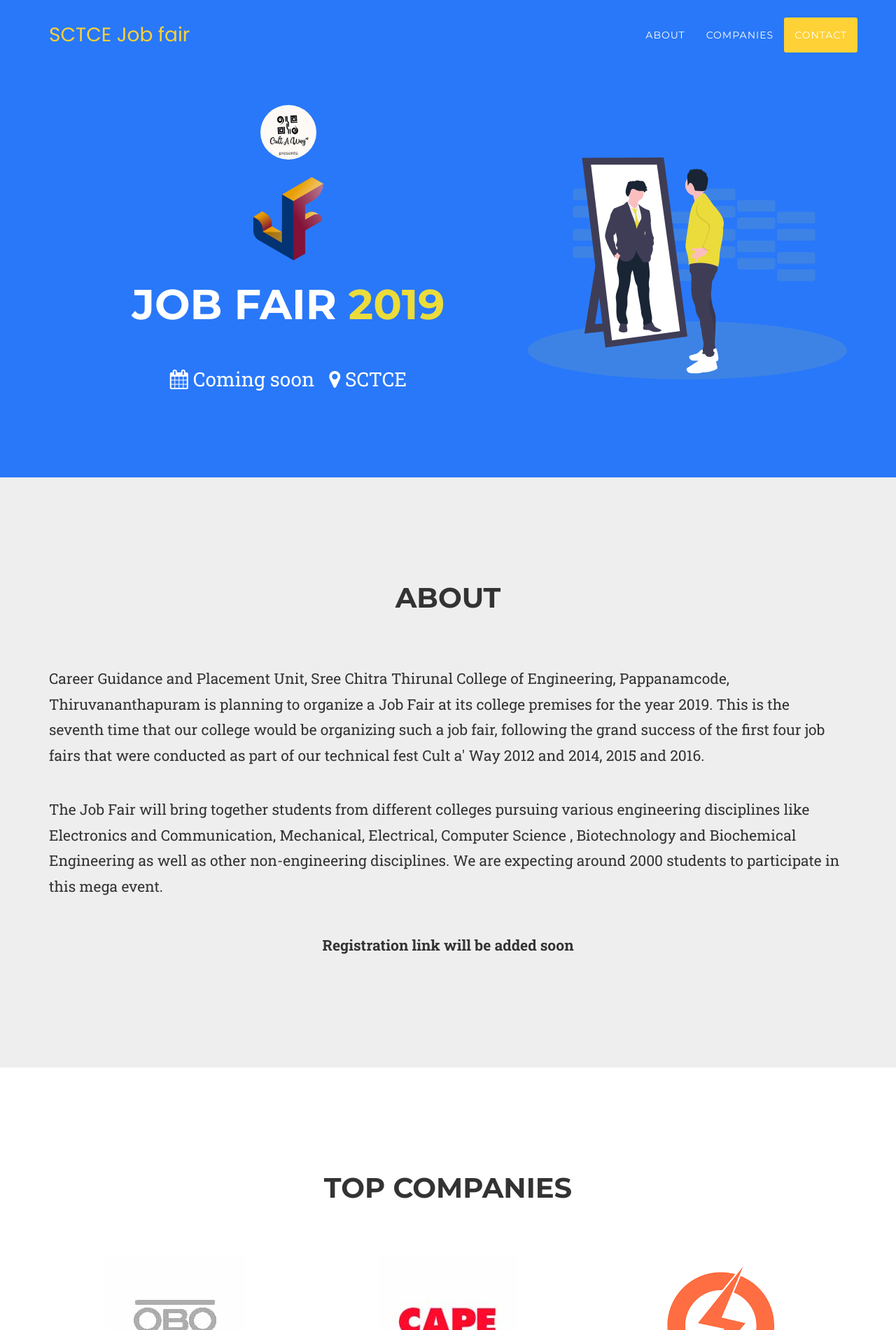
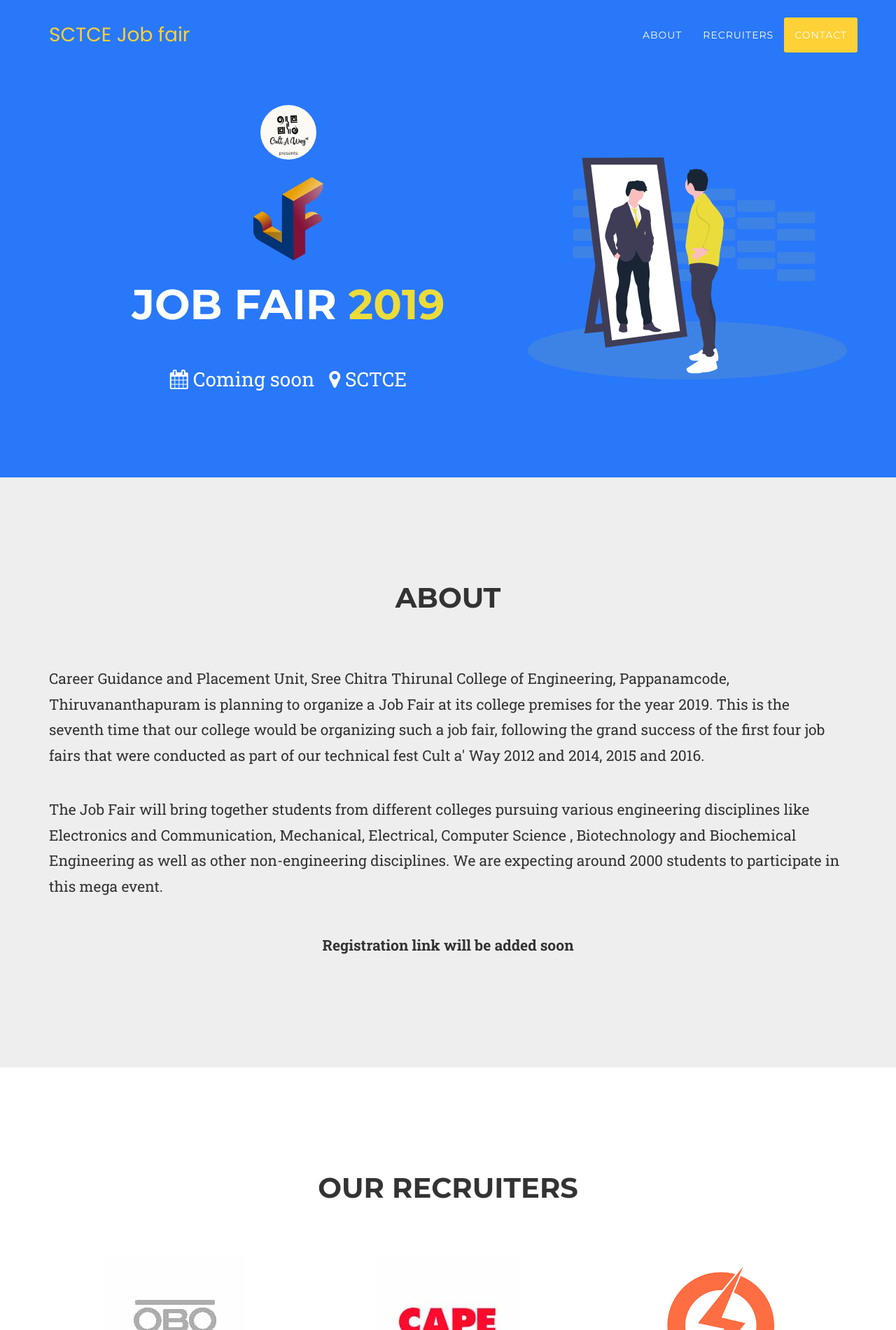
Before and after one commit to SreedevSB/SCT-Jobfair, a website: page index.html in a window 1280 px wide. Shown: the top 1900 px of the page at 70% size. Drawn offline with nearby package versions, Linux system fonts and the light colour scheme; a web font is replaced by a local one.

Commit message:
top companies -> our recruiters

```diff
--- a/index.html
+++ b/index.html
@@ -81,7 +81,7 @@
                         <a class="page-scroll" href="#about">About</a>
                     </li>
                     <li>
-                        <a class="page-scroll" href="#portfolio1">Companies</a>
+                        <a class="page-scroll" href="#portfolio1">Recruiters</a>
                     </li>
                     <li>
                         <a class="page-scroll" href="#team">Contact</a>
@@ -206,7 +206,7 @@
         <div class="container">
             <div class="row">
                 <div class="col-lg-12 text-center">
-                    <h2 class="section-heading">Top Companies</h2>
+                    <h2 class="section-heading">OUR RECRUITERS</h2>
                     <h3 class="section-subheading text-muted"></h3>
                 </div>
             </div>
```
